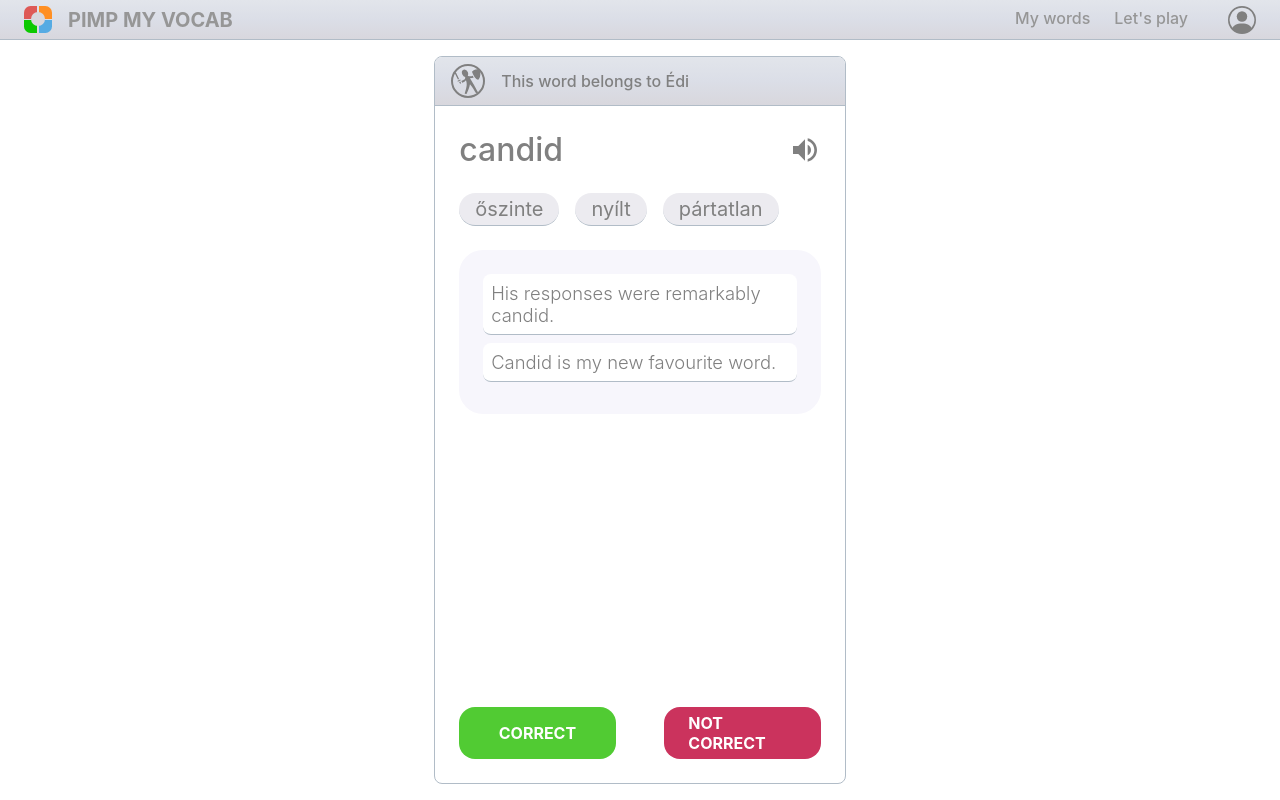
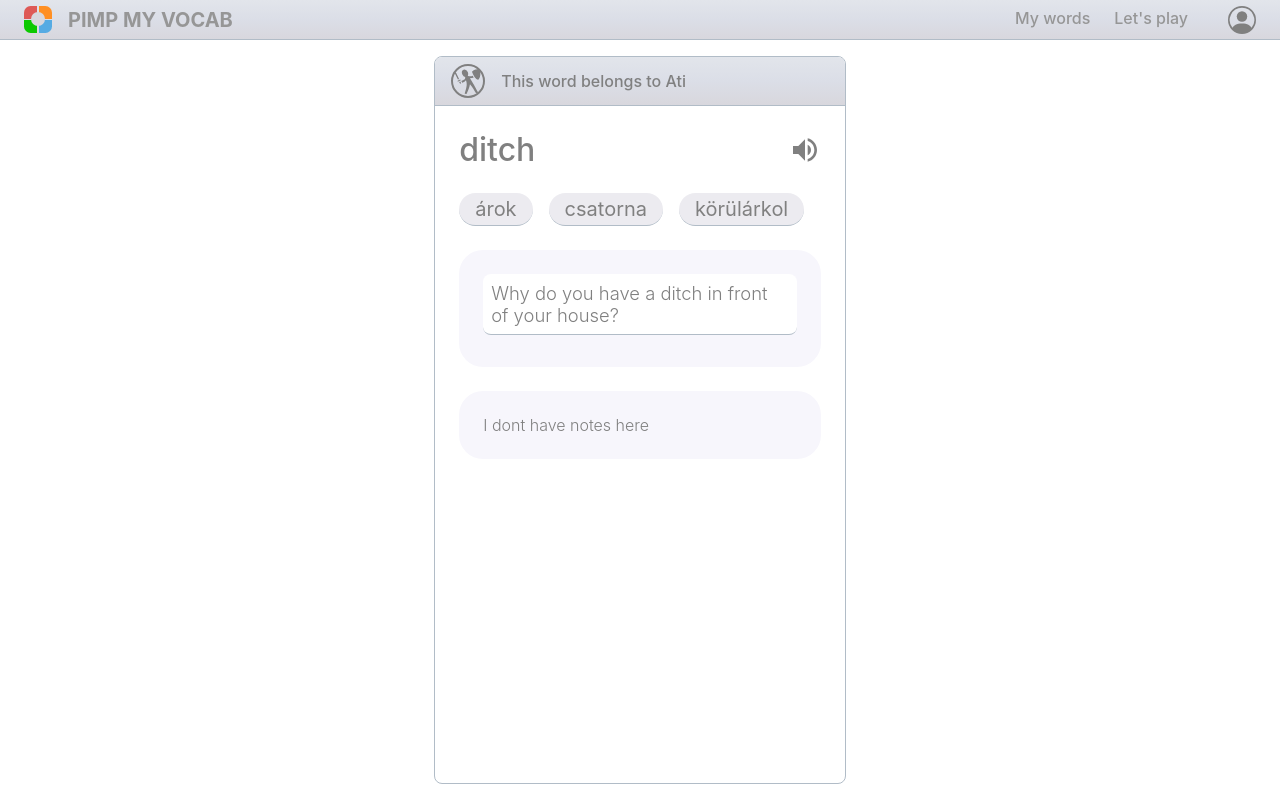
Before and after one commit to Crepkey/pmv_frond_end, a React (Create React App) app: page /lets-play in a window 1280 px wide. Built offline with nearby package versions, Linux system fonts and the light colour scheme.

Commit message:
Moved the state from PlayingCard to Game

```diff
--- a/src/components/mainComponents/Game.tsx
+++ b/src/components/mainComponents/Game.tsx
@@ -1,8 +1,16 @@
+import { useEffect, useState } from "react";
+
 // Styles
 import styled from "styled-components";
 
+// Interfaces
+import { Owner, Word } from "../../utils/interfaces";
+
 // Components
 import PlayingCard from "../subComponents/game/PlayingCard";
+
+// Test data
+import { testOwners, testWords } from "../../utils/testData";
 
 const Body = styled.div`
 	display: flex;
@@ -13,9 +21,24 @@ const Body = styled.div`
 `;
 
 export default function Game() {
+	const [owners, setOwners] = useState<Owner[]>([]);
+	const [words, setWords] = useState<Word[]>([]);
+	const [nextWord, setnextWord] = useState<Word>(words[0]);
+
+	useEffect(() => {
+		load();
+	}, []);
+
+	function load() {
+		// TODO load data from backend
+		setOwners(testOwners);
+		setWords(testWords);
+		setnextWord(testWords[0]);
+	}
+
 	return (
 		<Body>
-			<PlayingCard />
+			<PlayingCard owner={owners?.find((o: Owner) => o.id === nextWord?.ownerId)} word={nextWord} />
 		</Body>
 	);
 }
--- a/src/components/subComponents/game/PlayingCard.tsx
+++ b/src/components/subComponents/game/PlayingCard.tsx
@@ -1,5 +1,3 @@
-import { useEffect, useState } from "react";
-
 /* Styles */
 import styled from "styled-components";
 import { colors } from "../../../utils/colors";
@@ -10,9 +8,6 @@ import { GiSwordwoman, GiSwordman } from "react-icons/gi";
 
 // Interfaces
 import { Owner, Word } from "../../../utils/interfaces";
-
-// Test data
-import { data_2 as data } from "../../../utils/testData";
 
 const Card = styled.div`
 	border: 1px solid ${colors.border};
@@ -102,59 +97,7 @@ const SentenceCard = styled.div`
 	border-bottom: 1px ${colors.border} solid;
 `;
 
-/* TODO: We should a great solution for the margin problem above. The last element margin-bottom should be removed somehow*/
-
-const ButtonContainer = styled.div`
-	display: flex;
-	justify-content: space-between;
-`;
-
-const Button = styled.div`
-	display: flex;
-	justify-content: center;
-	align-items: center;
-	cursor: pointer;
-	color: ${colors.buttonFont};
-	font-size: 1rem;
-	font-weight: bold;
-	padding: 6px 24px;
-	text-decoration: none;
-	border-radius: 16px;
-	border: none;
-	width: 30%;
-	background-color: ${colors.acceptButtonBackground};
-	:hover {
-		background: linear-gradient(to bottom, ${colors.acceptButtonGradientLight} 5%, ${colors.acceptButtonGradientDark} 100%);
-		background-color: ${colors.acceptButtonGradientLight};
-	}
-	:active {
-		position: relative;
-		top: 1px;
-	}
-`;
-
-const RejectButton = styled.div`
-	display: flex;
-	justify-content: center;
-	align-items: center;
-	cursor: pointer;
-	color: ${colors.buttonFont};
-	font-size: 1rem;
-	font-weight: bold;
-	padding: 6px 24px;
-	text-decoration: none;
-	border-radius: 16px;
-	border: none;
-	width: 30%;
-	background-color: ${colors.rejectButtonBackground};
-	:hover {
-		background: linear-gradient(to bottom, ${colors.rejectButtonGradientLight} 5%, ${colors.rejectButtonGradientDark} 100%);
-	}
-	:active {
-		position: relative;
-		top: 1px;
-	}
-`;
+/* TODO: We should find a great solution for the margin problem above. The last element margin-bottom should be removed somehow*/
 
 const HeaderIcon = styled.div`
 	border: 2px gray solid;
@@ -167,15 +110,12 @@ const HeaderIcon = styled.div`
 	margin-right: 16px;
 `;
 
-export default function PlayingCard() {
-	const [owner, setOwner] = useState<Owner | null>(null);
-	const [word, setWord] = useState<Word | null>(null);
+interface PlayingCardProps {
+	owner: Owner | undefined;
+	word: Word | undefined;
+}
 
-	useEffect(() => {
-		setOwner(data.owner);
-		setWord(data.word);
-	}, []);
-
+export default function PlayingCard({ owner, word }: PlayingCardProps) {
 	return (
 		<Card>
 			<CardHeader>
@@ -204,12 +144,6 @@ export default function PlayingCard() {
 					</Block>
 					{word?.notes && <Block>{word?.notes}</Block>}
 				</ScrollContainer>
-
-				<ButtonContainer>
-					{/* TODO media query: on smaller screens we should only use icons */}
-					<Button>CORRECT</Button>
-					<RejectButton>NOT CORRECT</RejectButton>
-				</ButtonContainer>
 			</CardBody>
 		</Card>
 	);
--- a/src/components/subComponents/myWords/EditWord.tsx
+++ b/src/components/subComponents/myWords/EditWord.tsx
@@ -212,7 +212,10 @@ const errorMessages: { [key: number]: string } = {
 };
 
 export default function EditWord({ initialWord, title }: EditWordProps) {
-	const [word, setWord] = useState<Word>(initialWord || { english: "", hungarian: [""], sentences: [""], type: "word" });
+	const newEmptyWord: Word = { english: "", hungarian: [""], sentences: [""], type: "word", ownerId: 0 };
+	// TODO set the actul user's ID as ownerId
+
+	const [word, setWord] = useState<Word>(initialWord || newEmptyWord);
 	const [errors, setErrors] = useState<number[]>([]);
 
 	function onSave() {
--- a/src/utils/interfaces.ts
+++ b/src/utils/interfaces.ts
@@ -1,10 +1,12 @@
 export interface Owner {
 	name: string;
 	sex: "male" | "female";
+	id: number;
 }
 
 export type WordType = "word" | "expression";
 export interface Word {
+	ownerId: number;
 	english: string;
 	hungarian: string[];
 	sentences: string[];
--- a/src/utils/testData.ts
+++ b/src/utils/testData.ts
@@ -1,30 +1,30 @@
 import { Owner, Word } from "./interfaces";
-interface Data {
-	owner: Owner;
-	word: Word;
-}
 
-export const data: Data = {
-	owner: {
+export const testOwners: Owner[] = [
+	{
+		name: "Ati",
+		sex: "male",
+		id: 1,
+	},
+	{
 		name: "Petra",
 		sex: "female",
+		id: 2,
 	},
-	word: {
+];
+
+export const testWords: Word[] = [
+	{
 		english: "ditch",
 		hungarian: ["árok", "csatorna", "körülárkol"],
 		sentences: ["Why do you have a ditch in front of your house?"],
 		notes: "I dont have notes here",
+		ownerId: 1,
 	},
-};
-
-export const data_2: Data = {
-	owner: {
-		name: "Édi",
-		sex: "male",
-	},
-	word: {
+	{
 		english: "candid",
 		hungarian: ["őszinte", "nyílt", "pártatlan"],
 		sentences: ["His responses were remarkably candid.", "Candid is my new favourite word."],
+		ownerId: 2,
 	},
-};
+];
```
